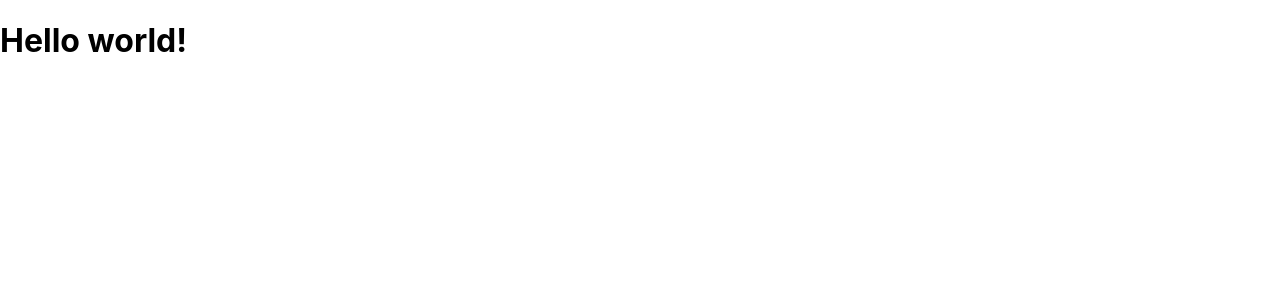
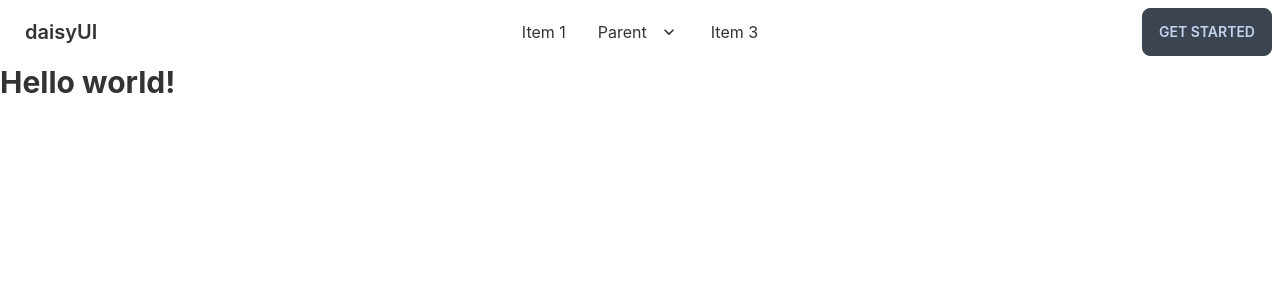
Before and after one commit to sm-jahangir/Jahan-Parts-Limited-Client, a React (Create React App) app: page / in a window 1280 px wide. Shown: the top 300 px of the page. Built offline with nearby package versions, Linux system fonts and the light colour scheme.

Commit message:
tailwindcss and daisy install

```diff
--- a/package.json
+++ b/package.json
@@ -6,6 +6,7 @@
     "@testing-library/jest-dom": "^5.16.4",
     "@testing-library/react": "^13.3.0",
     "@testing-library/user-event": "^13.5.0",
+    "daisyui": "^2.15.1",
     "react": "^18.1.0",
     "react-dom": "^18.1.0",
     "react-scripts": "5.0.1",
@@ -34,5 +35,8 @@
       "last 1 firefox version",
       "last 1 safari version"
     ]
+  },
+  "devDependencies": {
+    "tailwindcss": "^3.0.24"
   }
 }
--- a/src/App.js
+++ b/src/App.js
@@ -1,7 +1,10 @@
+import Navbar from "./components/Navbar/Navbar";
+
 function App() {
   return (
     <div className="App">
-      <h1>Hello world!</h1>
+      <Navbar />
+      <h1 className="text-3xl font-bold">Hello world!</h1>
     </div>
   );
 }
--- /dev/null
+++ b/src/components/Navbar/Navbar.js
@@ -0,0 +1,103 @@
+import React from "react";
+
+const Navbar = () => {
+  return (
+    <div className="navbar bg-base-100">
+      <div className="navbar-start">
+        <div className="dropdown">
+          <label tabIndex="0" className="btn btn-ghost lg:hidden">
+            <svg
+              xmlns="http://www.w3.org/2000/svg"
+              className="h-5 w-5"
+              fill="none"
+              viewBox="0 0 24 24"
+              stroke="currentColor"
+            >
+              <path
+                stroke-linecap="round"
+                stroke-linejoin="round"
+                stroke-width="2"
+                d="M4 6h16M4 12h8m-8 6h16"
+              />
+            </svg>
+          </label>
+          <ul
+            tabIndex="0"
+            className="menu menu-compact dropdown-content mt-3 p-2 shadow bg-base-100 rounded-box w-52"
+          >
+            <li>
+              <a href="/">Item 1</a>
+            </li>
+            <li tabIndex="0">
+              <a href="/" className="justify-between">
+                Parent
+                <svg
+                  className="fill-current"
+                  xmlns="http://www.w3.org/2000/svg"
+                  width="24"
+                  height="24"
+                  viewBox="0 0 24 24"
+                >
+                  <path d="M8.59,16.58L13.17,12L8.59,7.41L10,6L16,12L10,18L8.59,16.58Z" />
+                </svg>
+              </a>
+              <ul className="p-2">
+                <li>
+                  <a href="/">Submenu 1</a>
+                </li>
+                <li>
+                  <a href="/">Submenu 2</a>
+                </li>
+              </ul>
+            </li>
+            <li>
+              <a href="/">Item 3</a>
+            </li>
+          </ul>
+        </div>
+        <a href="/" className="btn btn-ghost normal-case text-xl">
+          daisyUI
+        </a>
+      </div>
+      <div className="navbar-center hidden lg:flex">
+        <ul className="menu menu-horizontal p-0">
+          <li>
+            <a href="/">Item 1</a>
+          </li>
+          <li tabIndex="0">
+            <a href="/">
+              Parent
+              <svg
+                className="fill-current"
+                xmlns="http://www.w3.org/2000/svg"
+                width="20"
+                height="20"
+                viewBox="0 0 24 24"
+              >
+                <path d="M7.41,8.58L12,13.17L16.59,8.58L18,10L12,16L6,10L7.41,8.58Z" />
+              </svg>
+            </a>
+            <ul className="p-2">
+              <li>
+                <a href="/">Submenu 1</a>
+              </li>
+              <li>
+                <a href="/">Submenu 2</a>
+              </li>
+            </ul>
+          </li>
+          <li>
+            <a href="/">Item 3</a>
+          </li>
+        </ul>
+      </div>
+      <div className="navbar-end">
+        <a href="/" className="btn">
+          Get started
+        </a>
+      </div>
+    </div>
+  );
+};
+
+export default Navbar;
--- a/src/index.css
+++ b/src/index.css
@@ -1,3 +1,6 @@
+@tailwind base;
+@tailwind components;
+@tailwind utilities;
 body {
   margin: 0;
   font-family: -apple-system, BlinkMacSystemFont, 'Segoe UI', 'Roboto', 'Oxygen',
--- /dev/null
+++ b/tailwind.config.js
@@ -0,0 +1,19 @@
+module.exports = {
+  content: ["./src/**/*.{html,js}"],
+  theme: {
+    extend: {},
+  },
+  daisyui: {
+    themes: [
+      {
+        doctortheme: {
+          neutral: "#3d4451",
+          "base-100": "#ffffff",
+        },
+      },
+      "white",
+      "cupcake",
+    ],
+  },
+  plugins: [require("daisyui")],
+};
```
Also changed, not shown: 1 other file (tests, documents, lock files or other folders).
